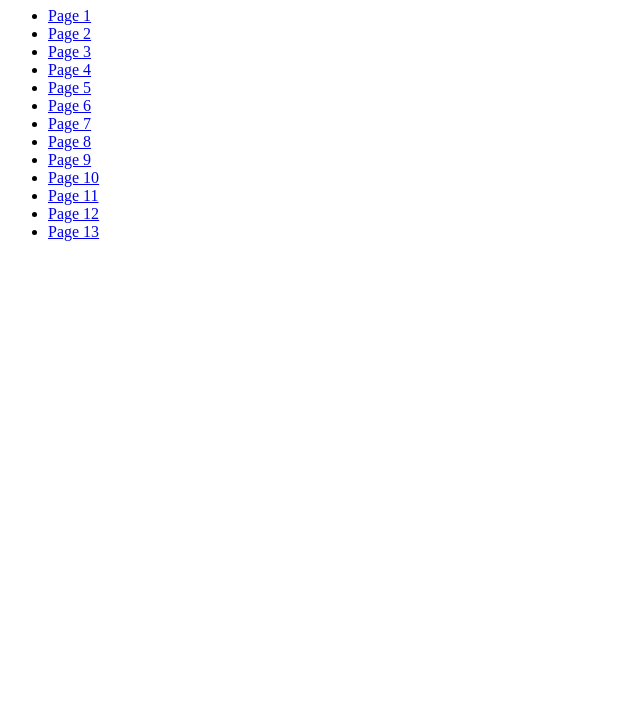
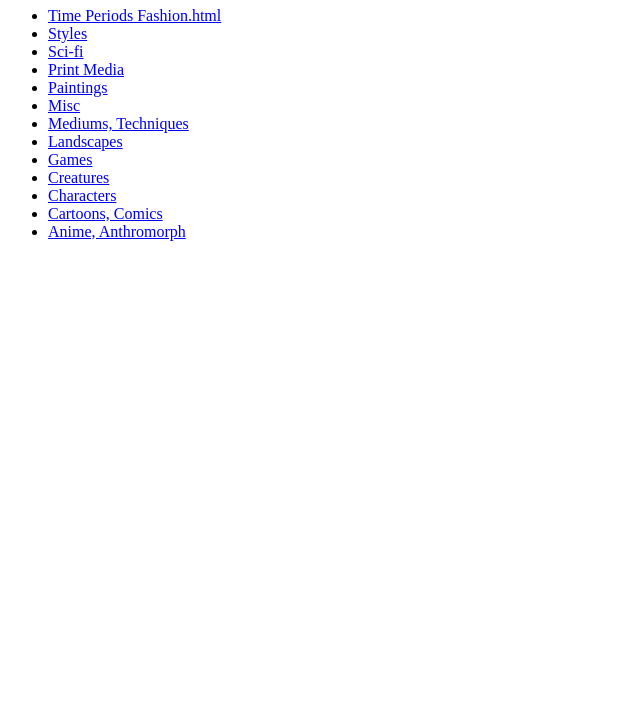
Before and after one commit to iceimpirium/mid2, a plain HTML site: page index.html in a window 1280 px wide. Shown: the part 73-800 px from the top of the page, without its empty margins (0-640 px from the left). Drawn offline with Linux system fonts and the light colour scheme.

Commit message:
Add files via upload

```diff
--- a/index.html
+++ b/index.html
@@ -1,24 +1,24 @@
 <!DOCTYPE html>
 <html>
   <head>
-    <title>Index Page</title>
+    <title>Midjourney styles</title>
   </head>
   <body>
-    <h1>Index Page</h1>
+    <h1>Midjourney styles</h1>
     <ul>
-      <li><a href="Time Periods Fashion.html">Page 1</a></li>
-      <li><a href="Styles.html">Page 2</a></li>
-      <li><a href="Sci-fi.html">Page 3</a></li>
-      <li><a href="Print Media.html">Page 4</a></li>
-      <li><a href="Paintings.html">Page 5</a></li>
-      <li><a href="Misc.html">Page 6</a></li>
-      <li><a href="Mediums, Techniques.html">Page 7</a></li>
-      <li><a href="Landscapes.html">Page 8</a></li>
-      <li><a href="Games.html">Page 9</a></li>
-      <li><a href="Creatures.html">Page 10</a></li>
-      <li><a href="Characters.html">Page 11</a></li>
-      <li><a href="Cartoons, Comics.html">Page 12</a></li>
-      <li><a href="Anime, Anthromorph.html">Page 13</a></li>
+      <li><a href="Time Periods Fashion.html">Time Periods Fashion.html</a></li>
+      <li><a href="Styles.html">Styles</a></li>
+      <li><a href="Sci-fi.html">Sci-fi</a></li>
+      <li><a href="Print Media.html">Print Media</a></li>
+      <li><a href="Paintings.html">Paintings</a></li>
+      <li><a href="Misc.html">Misc</a></li>
+      <li><a href="Mediums, Techniques.html">Mediums, Techniques</a></li>
+      <li><a href="Landscapes.html">Landscapes</a></li>
+      <li><a href="Games.html">Games</a></li>
+      <li><a href="Creatures.html">Creatures</a></li>
+      <li><a href="Characters.html">Characters</a></li>
+      <li><a href="Cartoons, Comics.html">Cartoons, Comics</a></li>
+      <li><a href="Anime, Anthromorph.html">Anime, Anthromorph</a></li>
     </ul>
   </body>
 </html>
```
